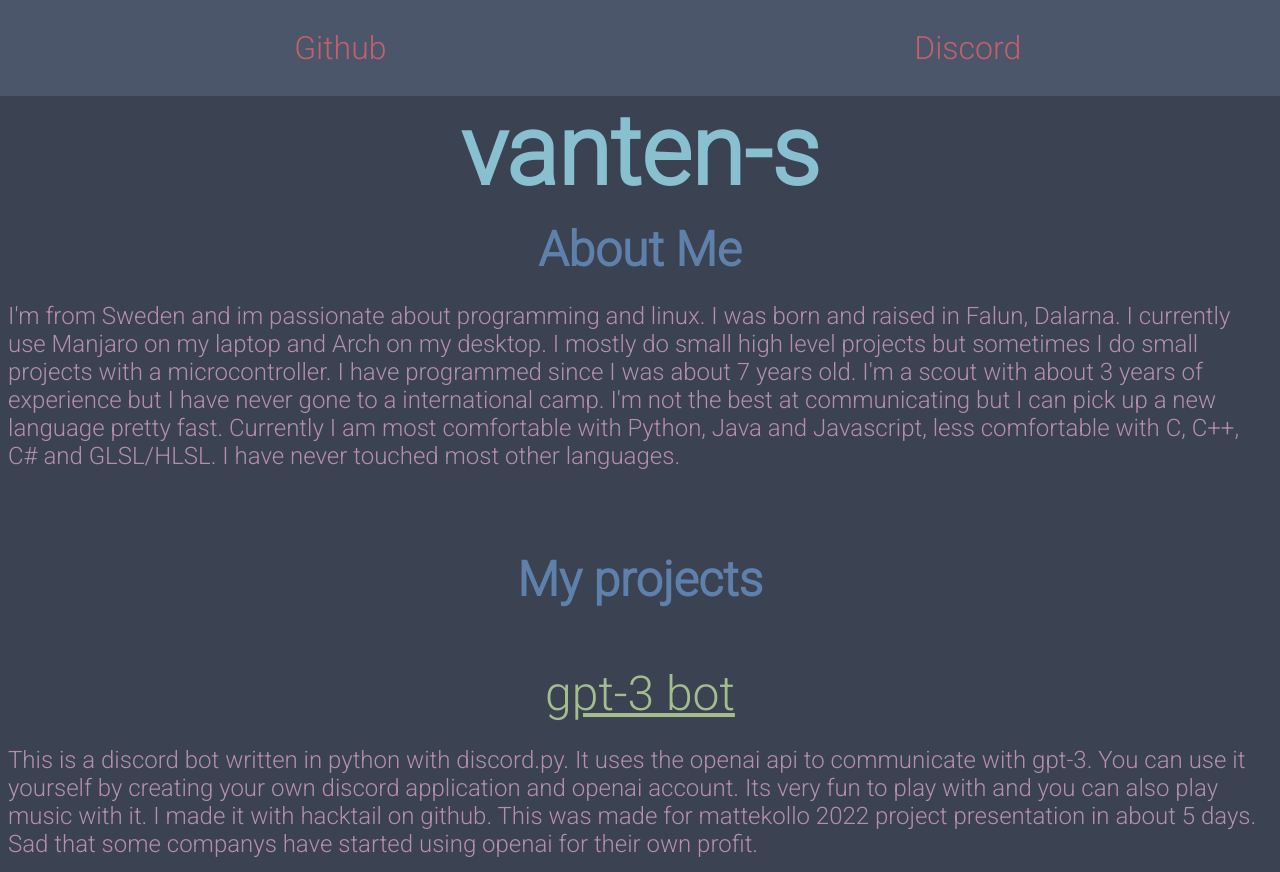
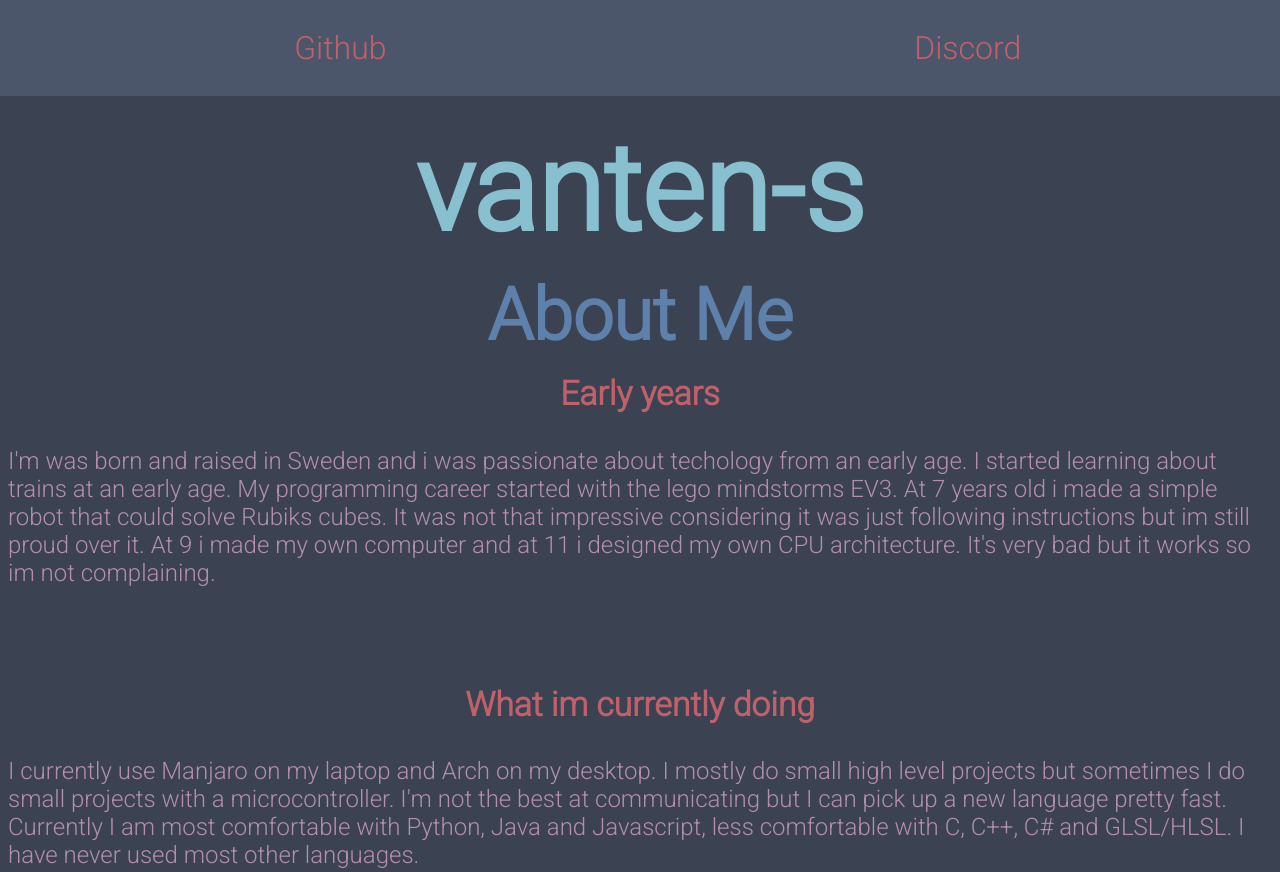
Before and after one commit to vanten-s/personal-site, a plain HTML site: page index.html in a window 1280 px wide. Shown: the top 872 px of the page. Drawn offline with Linux system fonts and the light colour scheme.

Commit message:
Fixed about me

```diff
--- a/index.html
+++ b/index.html
@@ -15,7 +15,10 @@
 		<div class="center">
 			<h1>vanten-s</h1>
 			<h2>About Me</h2>
-			<p>I'm from Sweden and im passionate about programming and linux. I was born and raised in Falun, Dalarna. I currently use Manjaro on my laptop and Arch on my desktop. I mostly do small high level projects but sometimes I do small projects with a microcontroller. I have programmed since I was about 7 years old. I'm a scout with about 3 years of experience but I have never gone to a international camp. I'm not the best at communicating but I can pick up a new language pretty fast. Currently I am most comfortable with Python, Java and Javascript, less comfortable with C, C++, C# and GLSL/HLSL. I have never touched most other languages.
+            <h3>Early years</h3>
+			<p>I'm was born and raised in Sweden and i was passionate about techology from an early age. I started learning about trains at an early age. My programming career started with the lego mindstorms EV3. At 7 years old i made a simple robot that could solve Rubiks cubes. It was not that impressive considering it was just following instructions but im still proud over it. At 9 i made my own computer and at 11 i designed my own CPU architecture. It's very bad but it works so im not complaining. </p><br>
+            <h3>What im currently doing</h3>
+<p>I currently use Manjaro on my laptop and Arch on my desktop. I mostly do small high level projects but sometimes I do small projects with a microcontroller. I'm not the best at communicating but I can pick up a new language pretty fast. Currently I am most comfortable with Python, Java and Javascript, less comfortable with C, C++, C# and GLSL/HLSL. I have never used most other languages.
 			</p><br>
 			<h2>My projects</h2>
 			<ul>
--- a/main.css
+++ b/main.css
@@ -1,5 +1,11 @@
 
 @import url('https://fonts.googleapis.com/css2?family=Roboto:wght@300&display=swap');
+
+h3 {
+   color: #bf616a;
+   font-size: 70%;
+   margin-top: .5em;
+}
 
 img {
 	display: flex;
@@ -70,14 +76,14 @@ nav ul {
 h1 {
 	margin: 1%;
 	margin-top: 1em;
-	font-size: 200%;
+	font-size: 250%;
 	color: #88c0d0;
 }
 
 h2 {
 	color: #5e81ac;
 	margin: 0%;
-	font-size: 100%;
+	font-size: 150%;
 }
 
 p {
```
